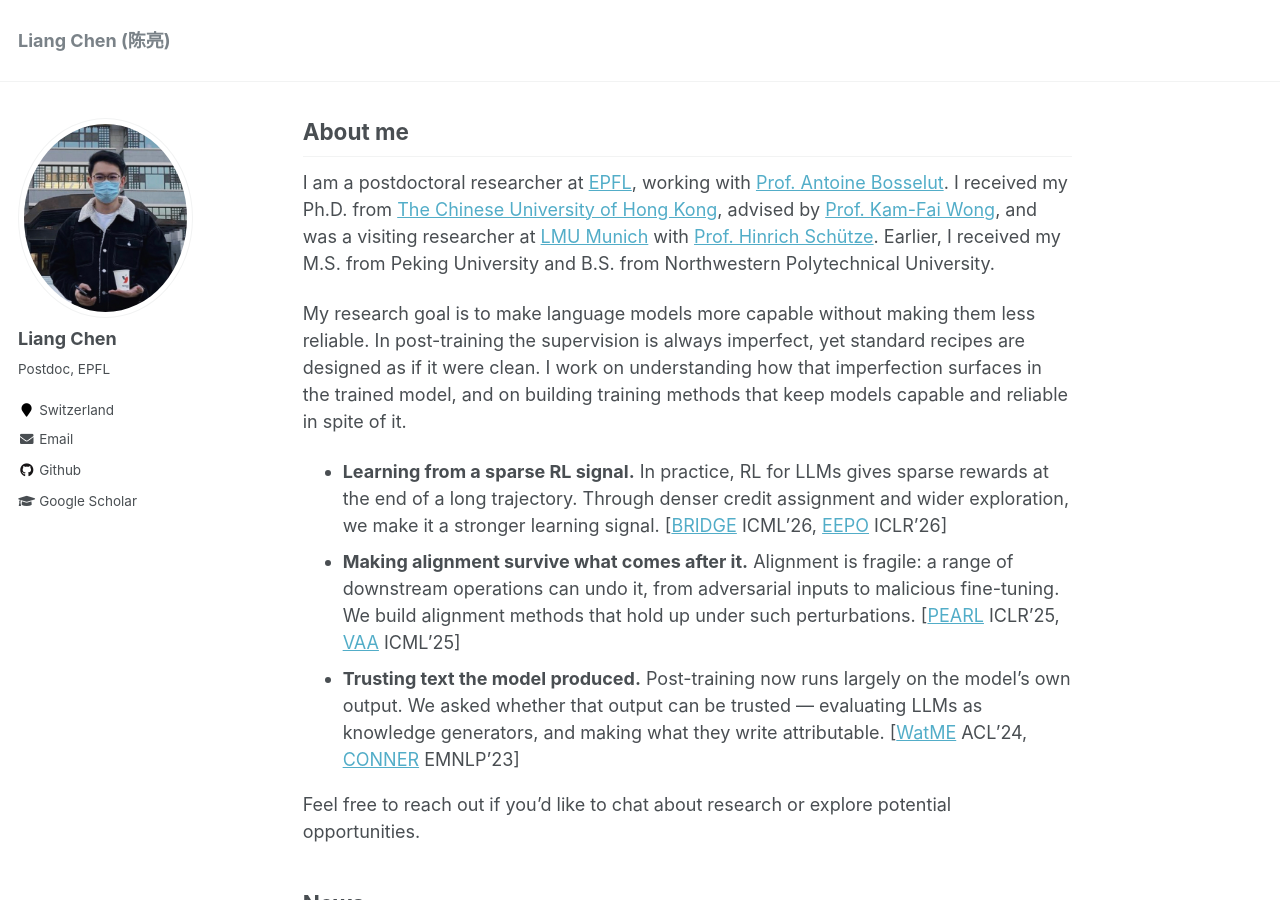
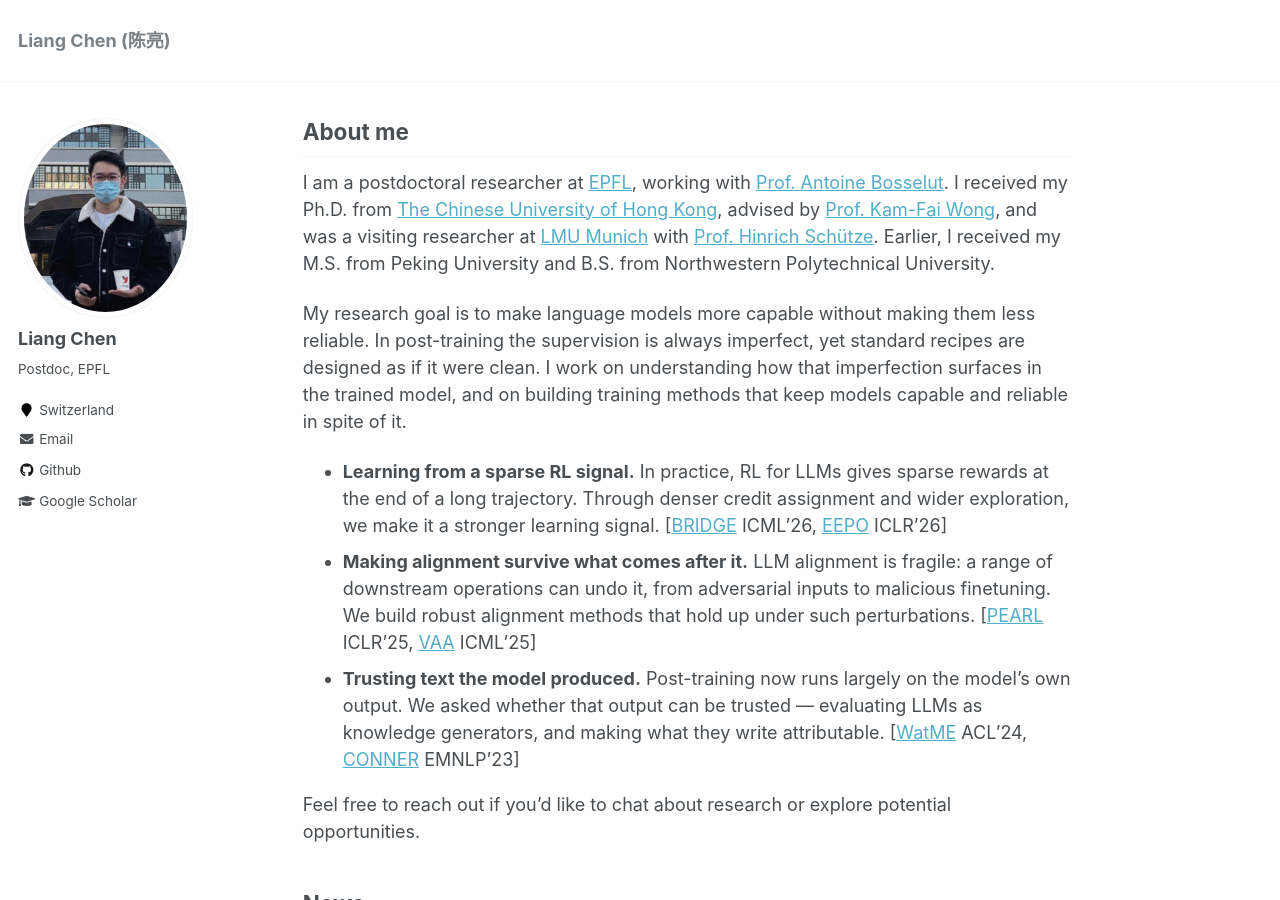
Before and after one commit to ChanLiang/ChanLiang.github.io, a Jekyll site: the page built from _pages/about.md, in a window 1280 px wide and 900 px high. Built offline with Jekyll 4.4.1, drawn with Linux system fonts in a browser that asks for light colours.

Commit message:
Update about.md

```diff
--- a/_pages/about.md
+++ b/_pages/about.md
@@ -20,7 +20,7 @@ Earlier, I received my M.S. from Peking University and B.S. from Northwestern Po
 My research goal is to make language models more capable without making them less reliable. In post-training the supervision is always imperfect, yet standard recipes are designed as if it were clean. I work on understanding how that imperfection surfaces in the trained model, and on building training methods that keep models capable and reliable in spite of it.
 
 * **Learning from a sparse RL signal.** In practice, RL for LLMs gives sparse rewards at the end of a long trajectory. Through denser credit assignment and wider exploration, we make it a stronger learning signal. [[BRIDGE](https://arxiv.org/pdf/2509.06948) ICML'26, [EEPO](https://openreview.net/pdf?id=ObF4WIMkY6) ICLR'26]
-* **Making alignment survive what comes after it.** Alignment is fragile: a range of downstream operations can undo it, from adversarial inputs to malicious fine-tuning. We build alignment methods that hold up under such perturbations. [[PEARL](https://openreview.net/pdf?id=txoJvjfI9w) ICLR'25, [VAA](https://openreview.net/pdf?id=EMHED4WTHT) ICML'25]
+* **Making alignment survive what comes after it.** LLM alignment is fragile: a range of downstream operations can undo it, from adversarial inputs to malicious finetuning. We build robust alignment methods that hold up under such perturbations. [[PEARL](https://openreview.net/pdf?id=txoJvjfI9w) ICLR'25, [VAA](https://openreview.net/pdf?id=EMHED4WTHT) ICML'25]
 * **Trusting text the model produced.** Post-training now runs largely on the model's own output. We asked whether that output can be trusted — evaluating LLMs as knowledge generators, and making what they write attributable. [[WatME](https://aclanthology.org/2024.acl-long.496/) ACL'24, [CONNER](https://aclanthology.org/2023.emnlp-main.390.pdf) EMNLP'23]
 
 Feel free to reach out if you’d like to chat about research or explore potential opportunities.
```
